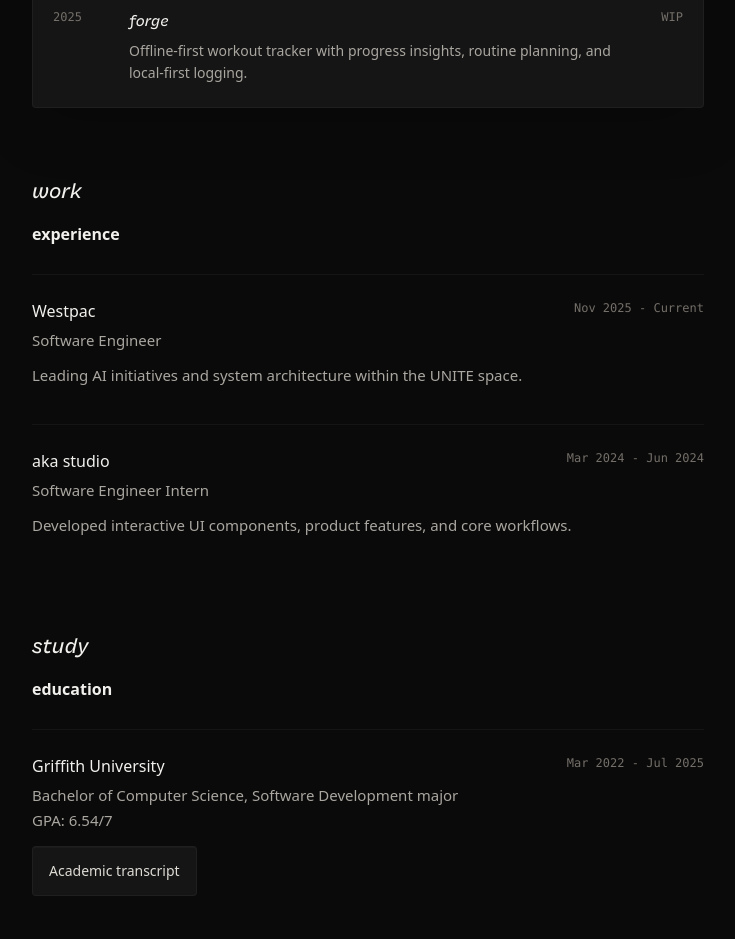
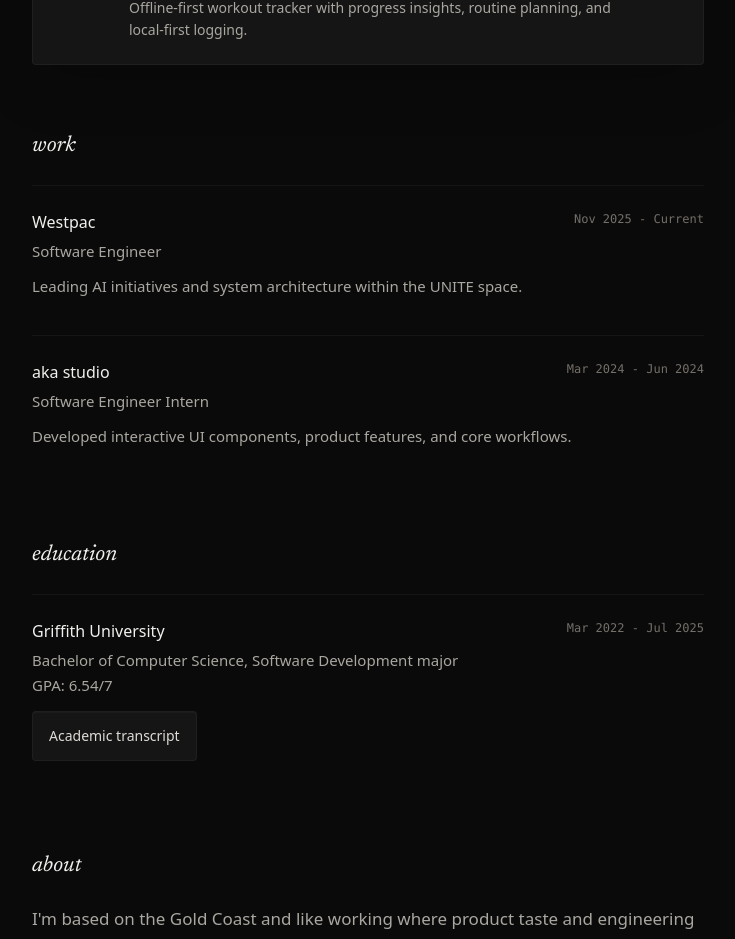
Before and after one commit to devanshkp/portfolio, a React (Vite) app: page / in a window 1280 px wide. Shown: the part 1400-2339 px from the top of the page, without its empty margins (272-1007 px from the left). Built offline with nearby package versions, Linux system fonts and the light colour scheme.

Commit message:
typography update

```diff
--- a/src/App.jsx
+++ b/src/App.jsx
@@ -117,7 +117,7 @@
   );
 }
 
-function Section({ eyebrow, title, children, className = "", id }) {
+function Section({ eyebrow, children, className = "", id }) {
   const prefersReduced = useReducedMotion();
 
   return (
@@ -130,8 +130,7 @@
       transition={{ duration: 0.7, ease: [0.22, 1, 0.36, 1] }}
     >
       <div className="section-heading">
-        <p>{eyebrow}</p>
-        {title ? <h2>{title}</h2> : null}
+        <h2>{eyebrow}</h2>
       </div>
       {children}
     </Motion.section>
@@ -266,14 +265,13 @@
 
         <Section
           eyebrow="projects"
-          title="selected work"
           className="wide"
           id="work"
         >
           <ProjectShowcase />
         </Section>
 
-        <Section eyebrow="work" title="experience">
+        <Section eyebrow="work">
           <div className="timeline">
             {experience.map((job) => (
               <article key={job.company} className="timeline-item">
@@ -288,7 +286,7 @@
           </div>
         </Section>
 
-        <Section eyebrow="study" title="education">
+        <Section eyebrow="education">
           <article className="education-card">
             <div>
               <h3>{education.institution}</h3>
@@ -303,7 +301,7 @@
           </article>
         </Section>
 
-        <Section eyebrow="about" title="small notes" id="about">
+        <Section eyebrow="about" id="about">
           <div className="about-copy">
             <p>
               I'm based on the Gold Coast and like working where product taste
@@ -321,7 +319,6 @@
 
         <Section
           eyebrow="connect"
-          title="find me"
           className="contact-section"
           id="contact"
         >
--- a/src/index.css
+++ b/src/index.css
@@ -1,10 +1,11 @@
+@import url("https://fonts.googleapis.com/css2?family=Newsreader:ital,opsz,wght@1,6..72,400;1,6..72,450&display=swap");
 @import "tailwindcss";
 
 @theme {
   --font-sans:
     ui-sans-serif, system-ui, sans-serif, "Apple Color Emoji", "Segoe UI Emoji",
     "Segoe UI Symbol", "Noto Color Emoji";
-  --font-serif: VulfSans, Georgia, serif;
+  --font-serif: "Newsreader", Georgia, serif;
 }
 
 :root {
@@ -252,7 +253,7 @@
 }
 
 .intro-copy em,
-.section-heading p {
+.section-heading h2 {
   font-family: var(--font-serif);
   font-style: italic;
 }
@@ -376,19 +377,12 @@
   margin-bottom: 28px;
 }
 
-.section-heading p {
-  margin: 0 0 22px;
+.section-heading h2 {
+  margin: 0;
   color: var(--text);
   font-size: 22px;
   line-height: 1;
   font-weight: 400;
-}
-
-.section-heading h2 {
-  margin: 0;
-  color: var(--text);
-  font-size: 16px;
-  font-weight: 560;
   letter-spacing: 0;
   text-transform: lowercase;
 }
```
